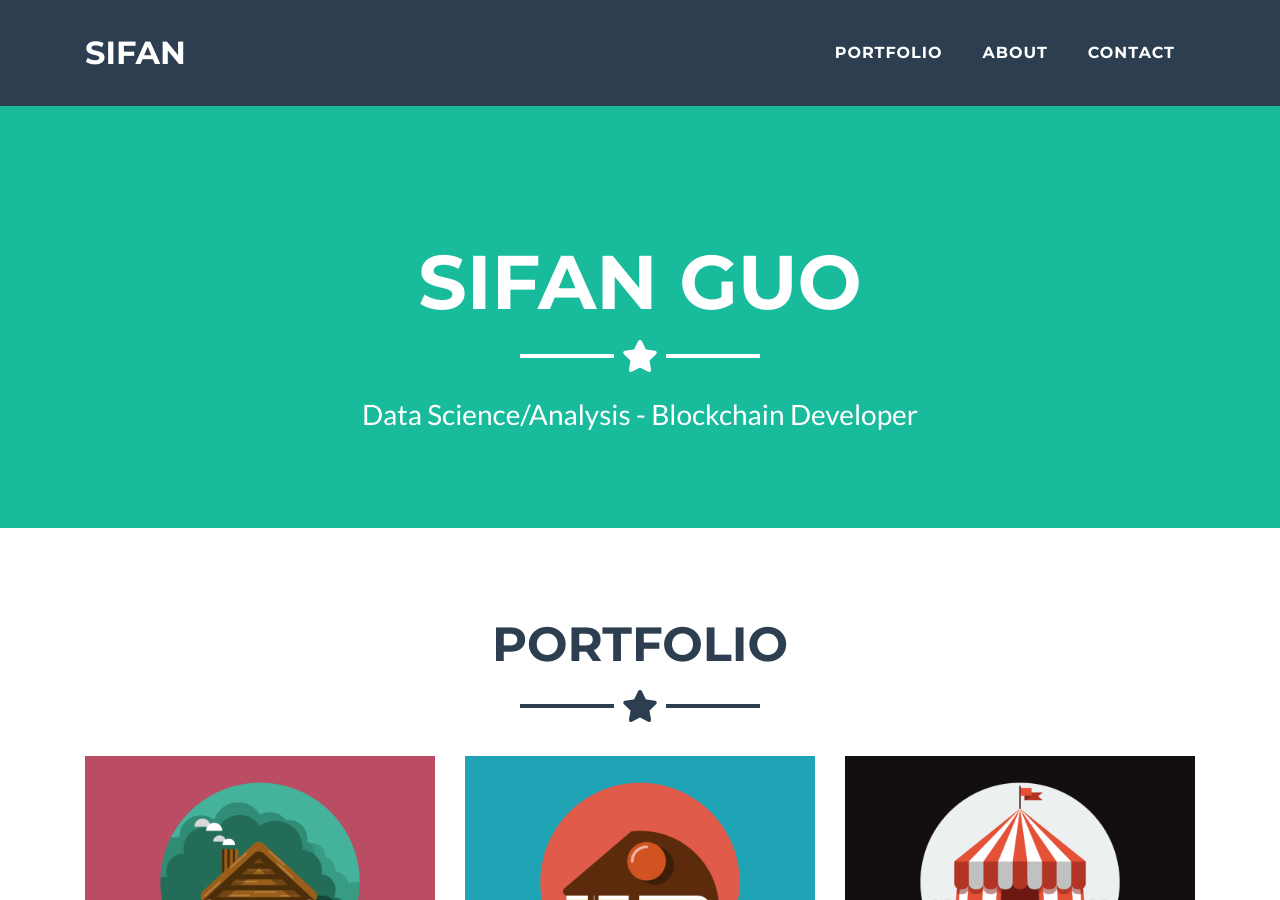
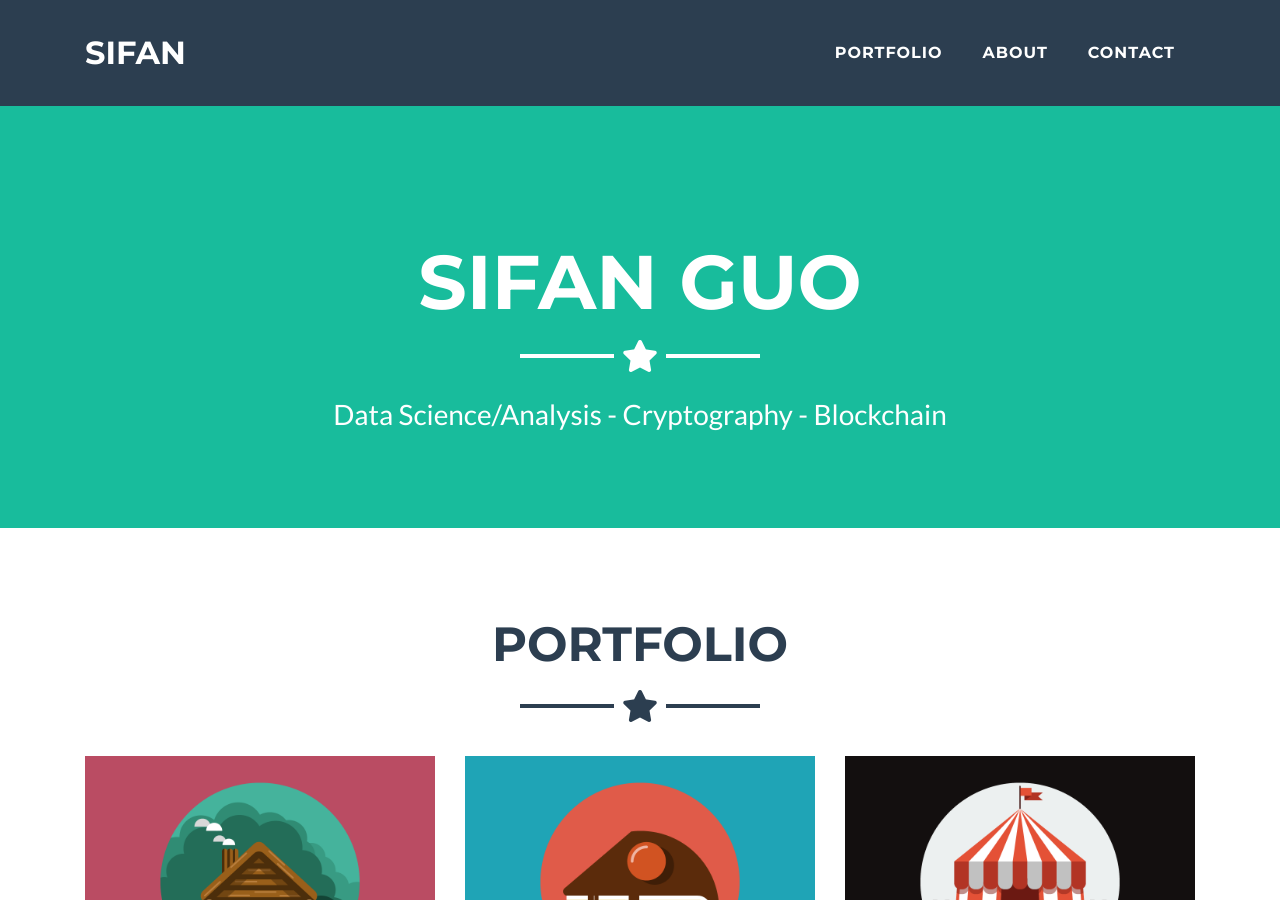
Before and after one commit to SifanGuo/sifanguo.github.io, a Jekyll site: the page portfolio/index.html, which Jekyll copies as it is, in a window 1280 px wide and 900 px high. Built offline with Jekyll 4.4.1, drawn with Linux system fonts in a browser that asks for light colours.

Commit message:
edit portfolio

```diff
--- a/portfolio/index.html
+++ b/portfolio/index.html
@@ -58,7 +58,7 @@
       <img class="img-fluid mb-5 d-block mx-auto" src="../styles/img/sifan_iceland.jpg" alt="">
       <h1 class="text-uppercase mb-0">Sifan Guo</h1>
       <hr class="star-light">
-      <h2 class="font-weight-light mb-0">Data Science/Analysis - Blockchain Developer</h2>
+      <h2 class="font-weight-light mb-0">Data Science/Analysis - Cryptography - Blockchain</h2>
     </div>
   </header>
 
```
